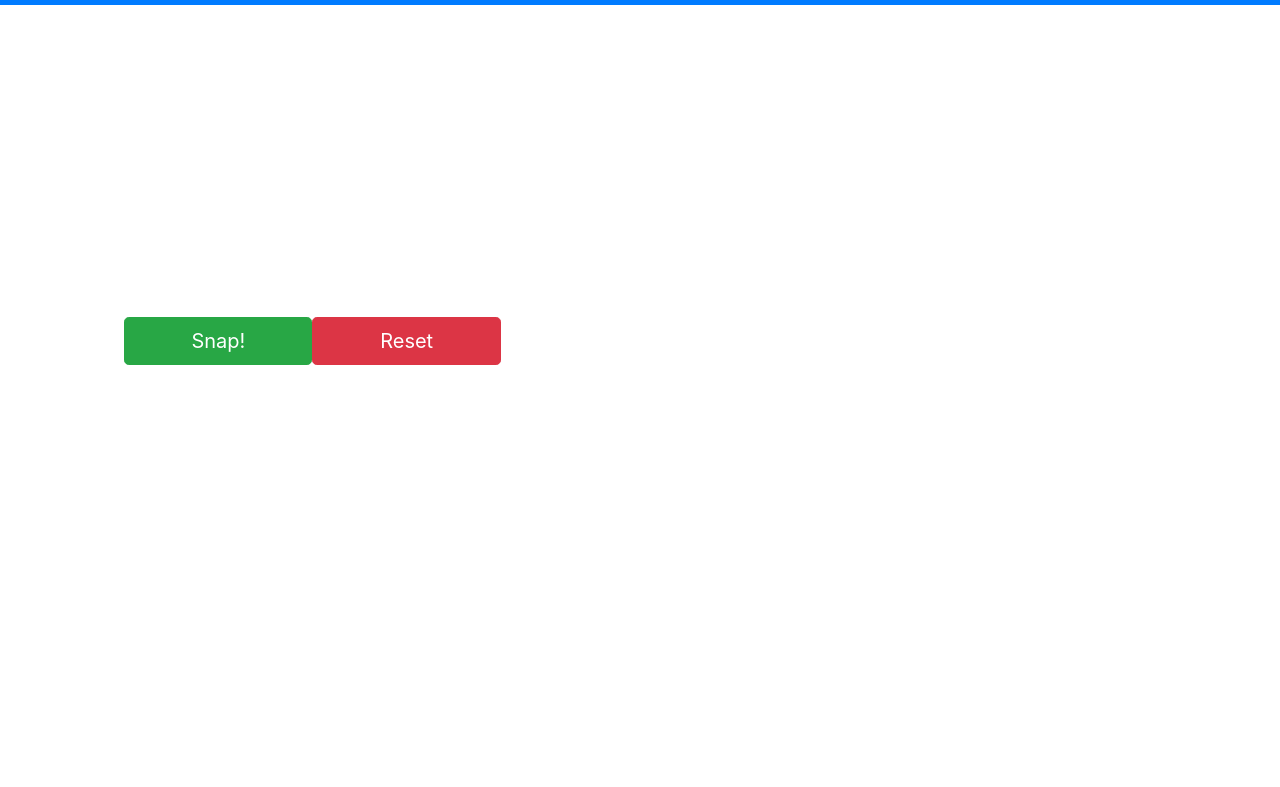
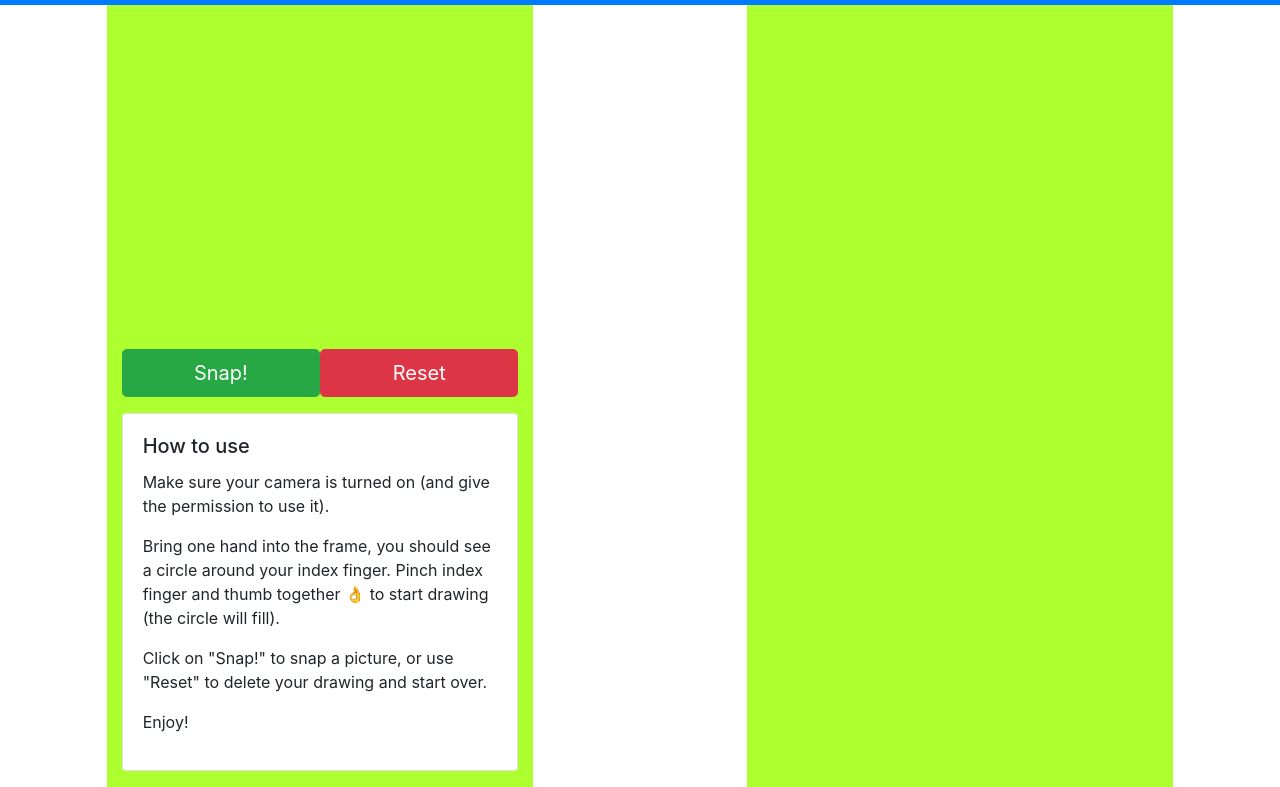
Before and after one commit to cestcedric/drawmatic, a website built with Parcel: page index.html in a window 1280 px wide. Shown: the part 51-838 px from the top of the page. Before the commit the page ends 800 px from the top, so only its background shows below. Built offline with nearby package versions, Linux system fonts and the light colour scheme; no server answers; what @tensorflow-models/hand-pose-detection, @tensorflow/tfjs-backend-wasm would draw is missing.

Commit message:
wip(design): Add user guide + fix column width (semi successful)

```diff
--- a/index.html
+++ b/index.html
@@ -68,11 +68,12 @@ limitations under the License.
         Drawmatic
       </a>
     </nav>
-    <div class="row">
+    <div class="row no-gutters">
       <div class="col-lg-1"></div>
-      <div class="col-lg-4">
+      <div class="col media-column">
         <!-- TODO: show loading animation as default -->
-        <div class="container">
+        <!-- Camera feed + canvas -->
+        <div class="container mt-3">
           <div class="canvas-wrapper">
             <canvas centered id="output"></canvas>
             <video
@@ -87,7 +88,9 @@ limitations under the License.
               "
             ></video>
           </div>
-          <div class="d-flex justify-content-around">
+
+          <!-- Buttons to snap screenshot and reset drawing -->
+          <div class="d-flex justify-content-around mt-3">
             <button id="snap" class="btn btn-lg btn-success" style="width: 50%">
               Snap!
             </button>
@@ -95,10 +98,32 @@ limitations under the License.
               Reset
             </button>
           </div>
+
+          <!-- User guide -->
+          <div class="card mt-3 mb-3">
+            <div class="card-body">
+              <h5 class="card-title">How to use</h5>
+              <p>
+                Make sure your camera is turned on (and give the permission to
+                use it).
+              </p>
+              <p>
+                Bring one hand into the frame, you should see a circle around
+                your index finger. Pinch index finger and thumb together 👌 to
+                start drawing (the circle will fill).
+              </p>
+              <p>
+                Click on "Snap!" to snap a picture, or use "Reset" to delete
+                your drawing and start over.
+              </p>
+              <p>Enjoy!</p>
+            </div>
+          </div>
         </div>
       </div>
       <div class="col-lg-2"></div>
-      <div class="col-lg-4">
+      <div class="col media-column">
+        <!-- Gallery containing snapshots -->
         <div id="gallery"></div>
       </div>
       <div class="col-lg-1"></div>
--- a/styles.css
+++ b/styles.css
@@ -36,3 +36,11 @@ limitations under the License.
   display: flex;
   justify-content: center;
 }
+
+.media-column {
+  -ms-flex: 0 0 640px;
+  flex: 0 0 640;
+  padding-left: 0 !important;
+  padding-right: 0 !important;
+  background-color: greenyellow; /* TODO: remove color */
+}
```
